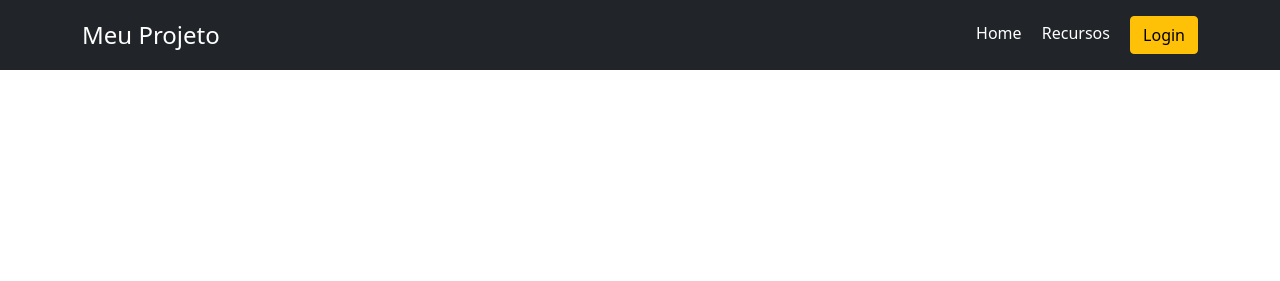
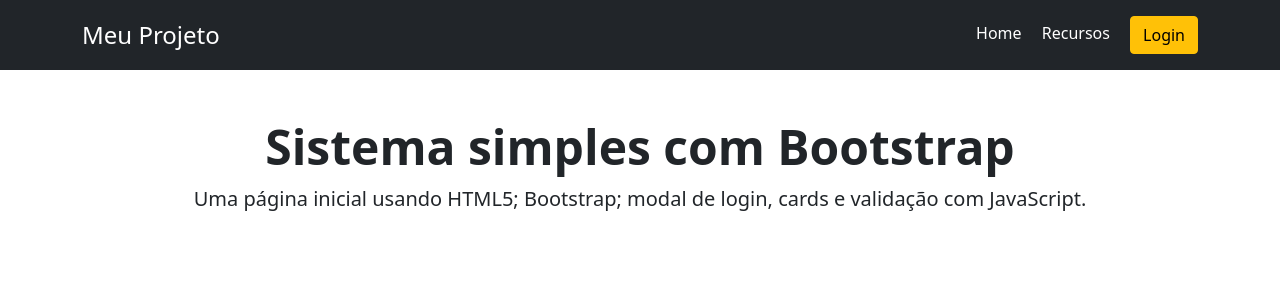
Before and after one commit to cristianmeiokilo-beep/projeto-front-end, a plain HTML site: page index.html in a window 1280 px wide. Drawn offline with nearby package versions, Linux system fonts and the light colour scheme.

Commit message:
criei main

```diff
--- a/index.html
+++ b/index.html
@@ -32,6 +32,18 @@
         </div>
     </header>
 
+    <main>
+
+        <section id="home" class="container py-5 text-center">
+            <h2 class="display-5 fw-bold">Sistema simples com Bootstrap</h2>
+            <p class="lead">
+                Uma página inicial usando HTML5; Bootstrap; modal de login, cards e validação com JavaScript.
+            </p>
+
+        </section>
+
+    </main>
+
 
     <!-- Bootstrap 5.2 -->
     <script src="https://cdn.jsdelivr.net/npm/bootstrap@5.0.2/dist/js/bootstrap.bundle.min.js"
```
